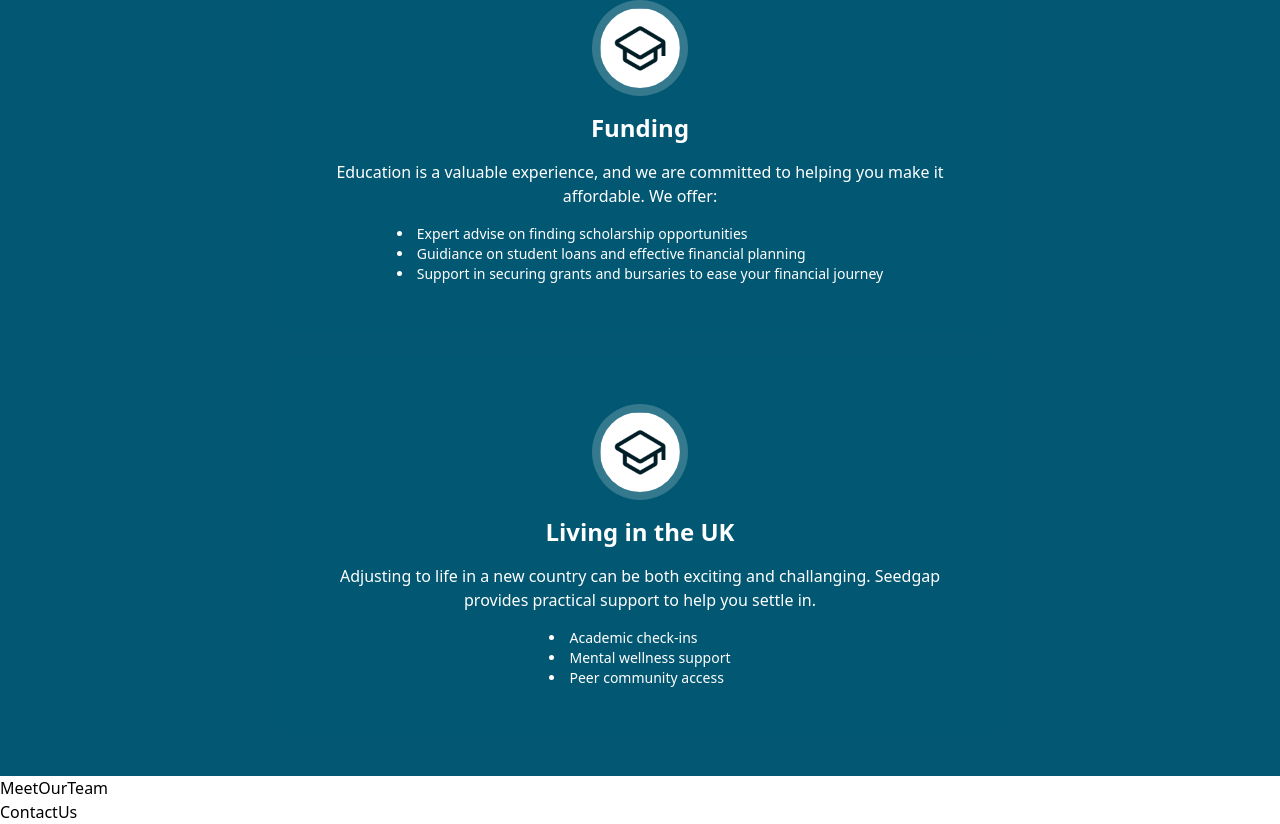
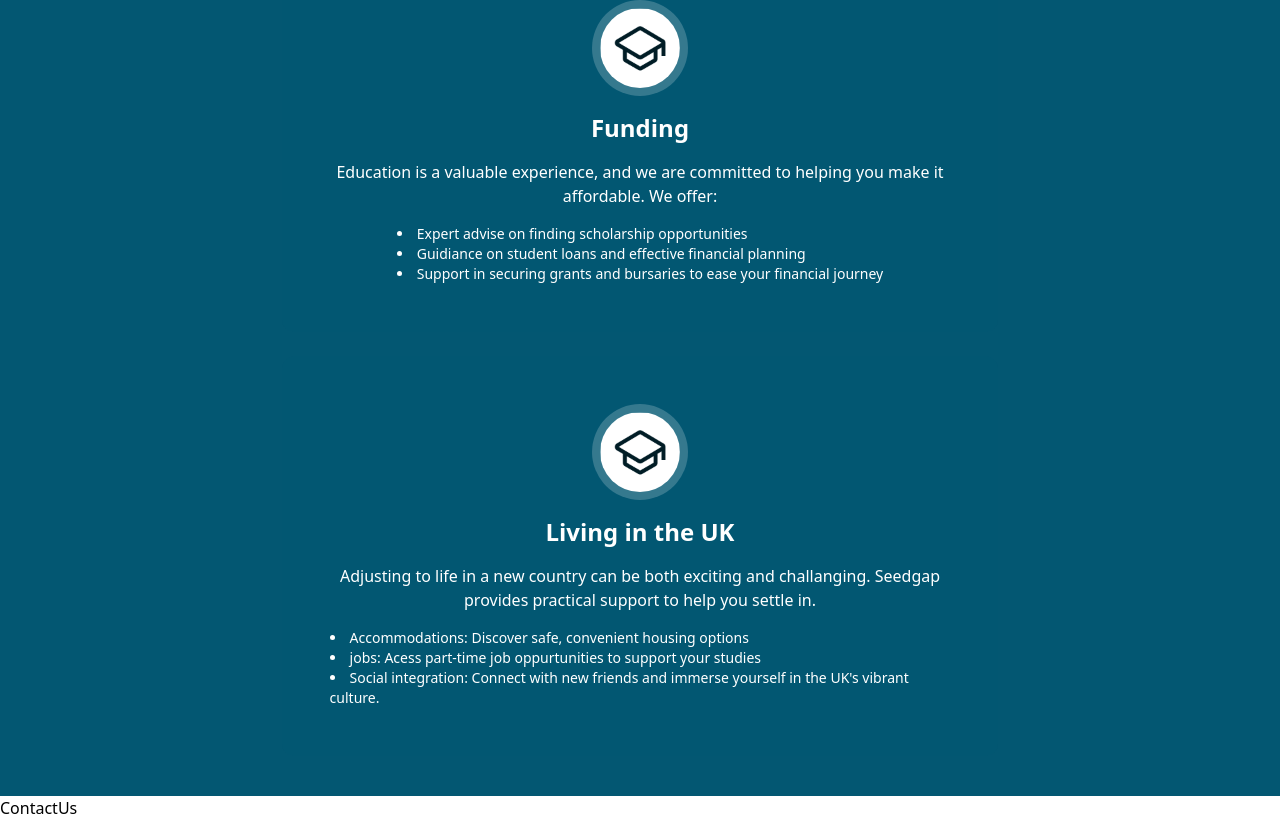
Before and after one commit to covey-codes/nexora, a React (Vite) app: page / in a window 1280 px wide. Shown: the part 2059-2883 px from the top of the page. Built offline with nearby package versions, Linux system fonts and the light colour scheme.

Commit message:
updates to the About U section

```diff
--- a/src/components/AboutUs.tsx
+++ b/src/components/AboutUs.tsx
@@ -1,4 +1,4 @@
-import InfoBox from "@/components/AboutusInfo";
+import InfoBox from "@/components/AboutUsInfo";
 
 const AboutUs = () => {
   return (
--- a/src/components/AbroadEnquiries.tsx
+++ b/src/components/AbroadEnquiries.tsx
@@ -59,9 +59,9 @@ const AbroadEnquiries = () => {
           title="Living in the UK"
           intro="Adjusting to life in a new country can be both exciting and challanging. Seedgap provides practical support to help you settle in."
           points={[
-            "Academic check-ins",
-            "Mental wellness support",
-            "Peer community access",
+            "Accommodations: Discover safe, convenient housing options",
+            "jobs: Acess part-time job oppurtunities to support your studies",
+            "Social integration: Connect with new friends and immerse yourself in the UK's vibrant culture.",
           ]}
         />
       </div>
--- a/src/components/MeetOurTeam.tsx
+++ b/src/components/MeetOurTeam.tsx
@@ -1,5 +1,10 @@
+
 const MeetOurTeam = () => {
-  return <div>MeetOurTeam</div>;
-};
+  return (
+    <div>
 
-export default MeetOurTeam;
+    </div>
+  )
+}
+
+export default MeetOurTeam
```
